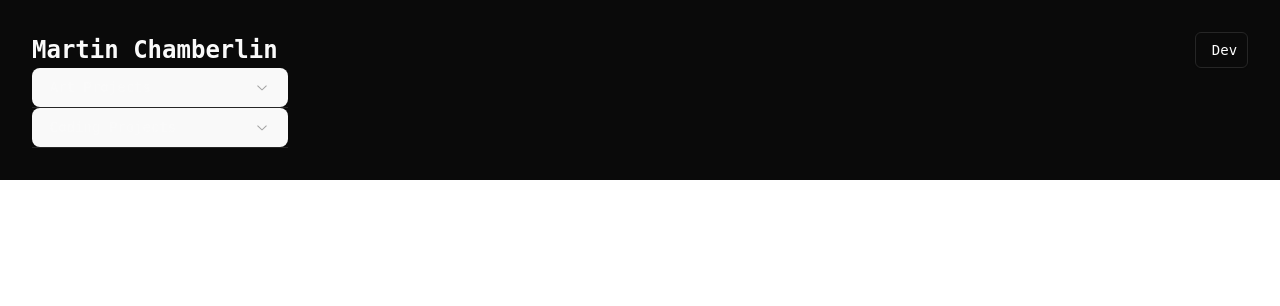
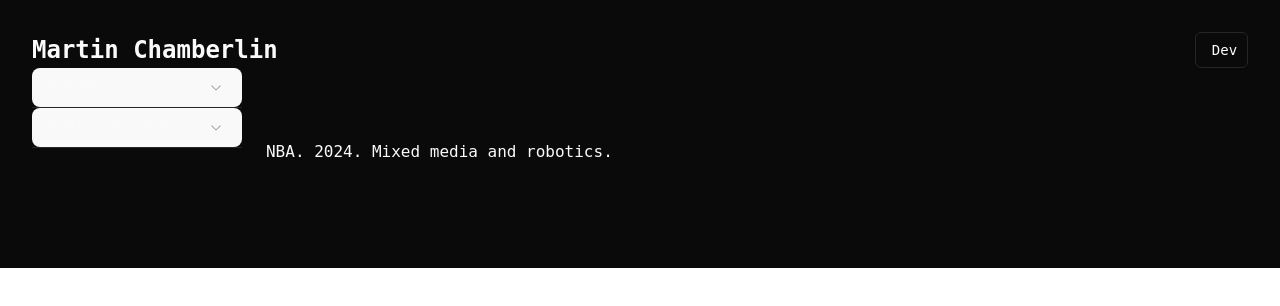
Before and after one commit to martincham/martincham.github.io, a React (Vite) app: page /nba in a window 1280 px wide. Shown: the top 306 px of the page. Built offline with nearby package versions, Linux system fonts and the light colour scheme; what tailwind-hamburgers would draw is missing.

Commit message:
add dev projects

```diff
--- a/src/App.tsx
+++ b/src/App.tsx
@@ -2,16 +2,18 @@ import React, { useState } from "react";
 import { BrowserRouter as Router, Routes, Route, Link } from "react-router-dom";
 import "./App.css";
 import { ThemeProvider } from "@/components/theme-provider";
+import { ModeToggle } from "@/components/ModeToggle.tsx";
+import { Button } from "@/components/ui/button.tsx";
 
-/* import Navbar from "./components/Navbar.tsx"; */
 import Home from "@/Home.tsx";
 import Sidebar from "./components/Sidebar.tsx";
 import Hubris from "@/pages/art/Hubris.tsx";
 import Penance from "@/pages/art/Penance.tsx";
 import BallForBouncing from "@/pages/art/BallForBouncing.tsx";
 import Tofu from "@/pages/art/Tofu.tsx";
-import { ModeToggle } from "@/components/ModeToggle.tsx";
-import { Button } from "@/components/ui/button.tsx";
+import Nba from "@/pages/dev/NBA.tsx";
+import HubrisDev from "@/pages/dev/HubrisDev.tsx";
+import Websites from "@/pages/dev/Websites.tsx";
 
 const App: React.FC = () => {
   const [isOpen, setIsOpen] = useState(false);
@@ -90,6 +92,9 @@ const App: React.FC = () => {
               <Route path="/penance" element={<Penance />} />
               <Route path="/ballforbouncing" element={<BallForBouncing />} />
               <Route path="/tofu" element={<Tofu />} />
+              <Route path="/nba" element={<Nba />} />
+              <Route path="/hubrisdev" element={<HubrisDev />} />
+              <Route path="/websites" element={<Websites />} />
             </Routes>
           </div>
         </Router>
--- a/src/components/Sidebar.tsx
+++ b/src/components/Sidebar.tsx
@@ -11,7 +11,7 @@ const artItems = [
   { name: "Hubris", date: "2024", href: "/hubris" },
   { name: "Penance", date: "2024", href: "/penance" },
   { name: "Tofu", date: "2021", href: "/tofu" },
-  { name: "Poop", date: "2022", href: "/tofu" },
+  { name: "Ball for Bouncing", date: "2022", href: "/ballforbouncing" },
 ];
 
 const devItems = [
--- a/src/pages/dev/HubrisDev.tsx
+++ b/src/pages/dev/HubrisDev.tsx
@@ -0,0 +1,13 @@
+import React from "react";
+
+const HubrisDev: React.FC = () => {
+  return (
+    <div className="container mx-auto p-6">
+      <section className="container mx-auto py-12">
+        <a>Hubris Coding.</a>
+      </section>
+    </div>
+  );
+};
+
+export default HubrisDev;
--- a/src/pages/dev/NBA.tsx
+++ b/src/pages/dev/NBA.tsx
@@ -0,0 +1,13 @@
+import React from "react";
+
+const Nba: React.FC = () => {
+  return (
+    <div className="container mx-auto p-6">
+      <section className="container mx-auto py-12">
+        <a>NBA. 2024. Mixed media and robotics.</a>
+      </section>
+    </div>
+  );
+};
+
+export default Nba;
--- a/src/pages/dev/Websites.tsx
+++ b/src/pages/dev/Websites.tsx
@@ -0,0 +1,13 @@
+import React from "react";
+
+const Websites: React.FC = () => {
+  return (
+    <div className="container mx-auto p-6">
+      <section className="container mx-auto py-12">
+        <a>Websites. </a>
+      </section>
+    </div>
+  );
+};
+
+export default Websites;
```
